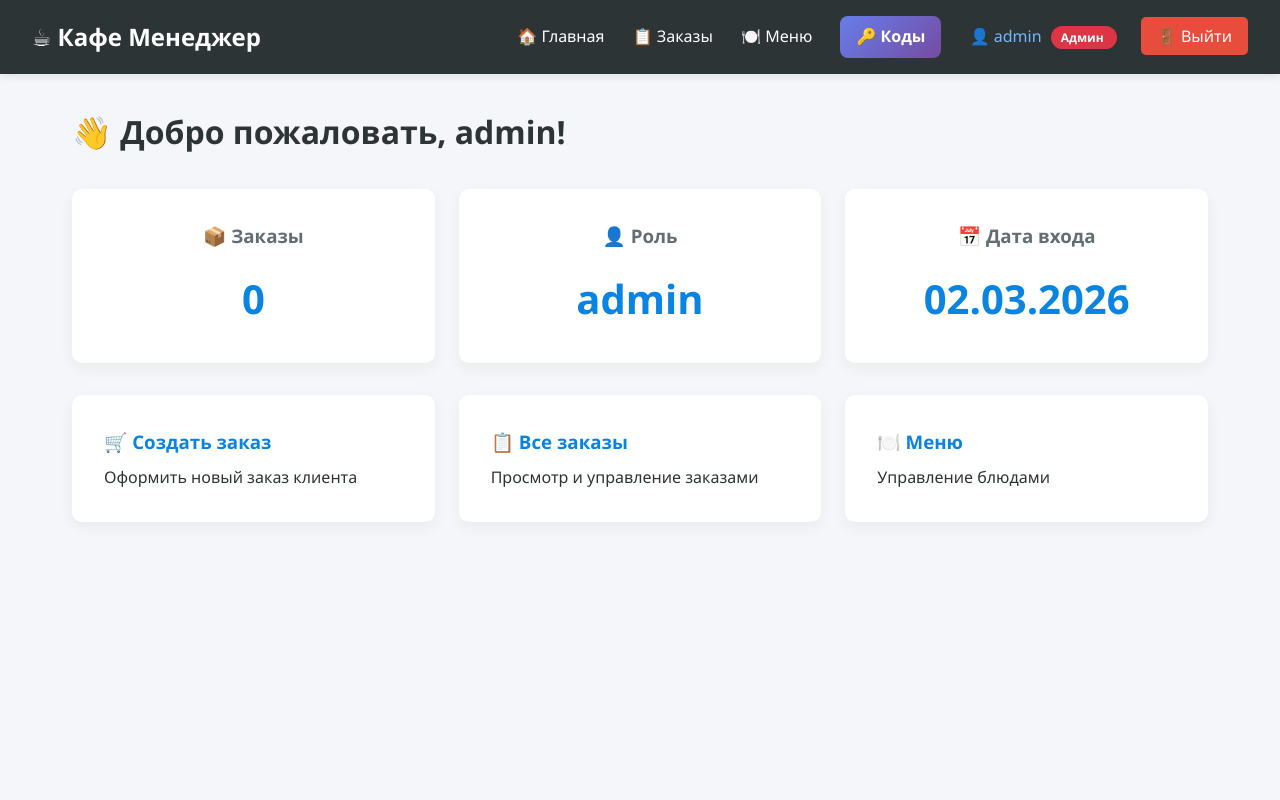
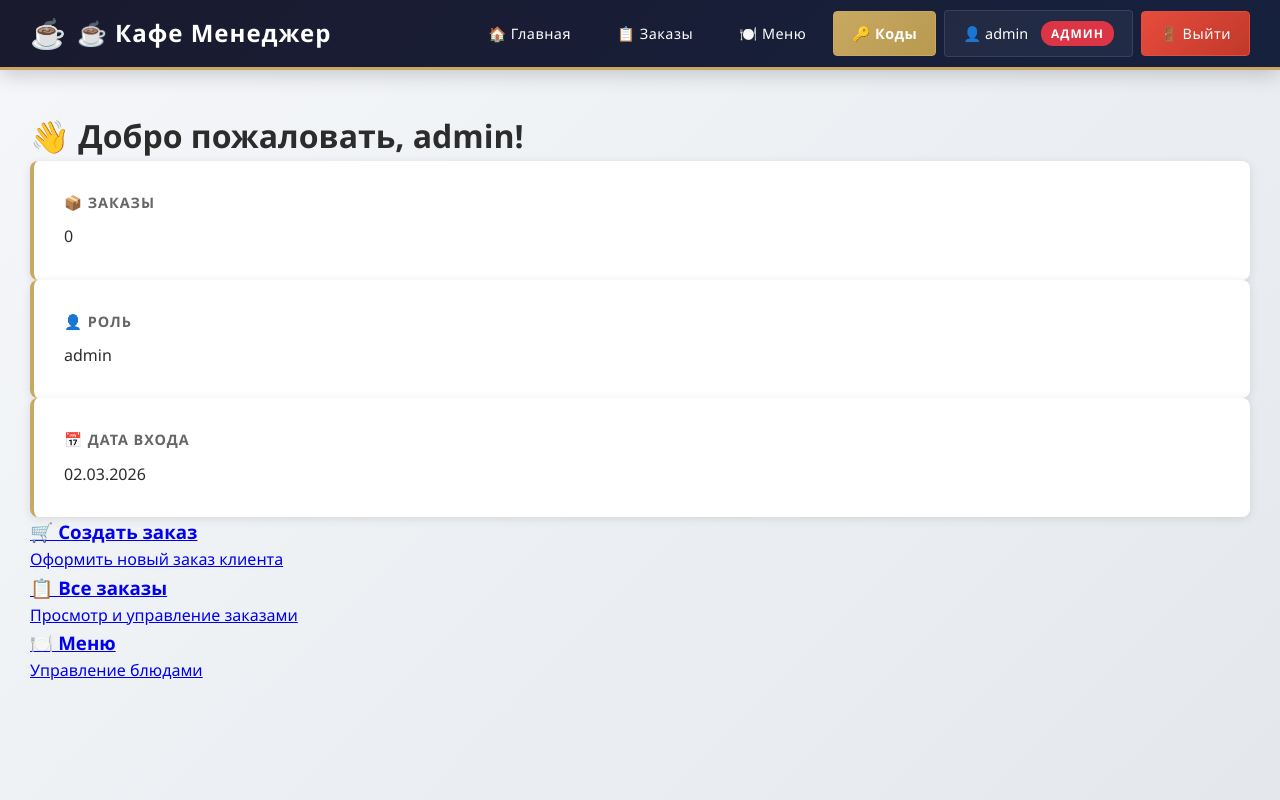
Before and after one commit to Maga-nan/cafe_manager, a Flask app: page /dashboard in a window 1280 px wide. Run offline with Flask 3, Linux system fonts and the light colour scheme; a user stored in the database is signed in.

Commit message:
Update style.css

```diff
--- a/static/css/style.css
+++ b/static/css/style.css
@@ -1,3 +1,26 @@
+/* ============================================
+   ☕ CAFE MANAGER - STRICT PROFESSIONAL STYLE
+   ============================================ */
+
+/* --- GLOBAL VARIABLES --- */
+:root {
+    --primary-dark: #1a1a2e;
+    --primary-blue: #16213e;
+    --accent-gold: #c9a962;
+    --accent-light: #f5f5f5;
+    --text-dark: #2c2c2c;
+    --text-light: #ffffff;
+    --success: #27ae60;
+    --warning: #f39c12;
+    --danger: #e74c3c;
+    --info: #3498db;
+    --border-radius: 4px;
+    --shadow: 0 2px 10px rgba(0,0,0,0.1);
+    --shadow-hover: 0 4px 20px rgba(0,0,0,0.15);
+    --transition: all 0.3s ease;
+}
+
+/* --- RESET & BASE --- */
 * {
     margin: 0;
     padding: 0;
@@ -5,428 +28,596 @@
 }
 
 body {
-    font-family: 'Segoe UI', Tahoma, Geneva, Verdana, sans-serif;
-    background: #f5f6fa;
-    color: #2d3436;
+    font-family: 'Segoe UI', 'Roboto', 'Helvetica Neue', sans-serif;
+    background: linear-gradient(135deg, #f5f7fa 0%, #e4e8ec 100%);
+    color: var(--text-dark);
     line-height: 1.6;
+    min-height: 100vh;
 }
 
-/* Navbar */
+/* --- NAVBAR --- */
 .navbar {
-    background: #2d3436;
-    color: white;
-    padding: 1rem 2rem;
+    background: linear-gradient(135deg, var(--primary-dark) 0%, var(--primary-blue) 100%);
+    padding: 0 30px;
+    height: 70px;
     display: flex;
     justify-content: space-between;
     align-items: center;
-    box-shadow: 0 2px 10px rgba(0,0,0,0.1);
+    box-shadow: 0 4px 20px rgba(0,0,0,0.2);
+    position: sticky;
+    top: 0;
+    z-index: 1000;
+    border-bottom: 3px solid var(--accent-gold);
 }
 
 .nav-brand {
     font-size: 1.5rem;
-    font-weight: bold;
+    font-weight: 700;
+    color: var(--text-light);
+    letter-spacing: 1px;
+    display: flex;
+    align-items: center;
+    gap: 10px;
+}
+
+.nav-brand::before {
+    content: '☕';
+    font-size: 1.8rem;
+}
+
+.nav-links {
+    display: flex;
+    gap: 8px;
+    align-items: center;
 }
 
 .nav-links a {
-    color: white;
+    color: var(--text-light);
     text-decoration: none;
-    margin-left: 1.5rem;
-    transition: color 0.3s;
+    padding: 10px 18px;
+    border-radius: var(--border-radius);
+    font-weight: 500;
+    font-size: 0.9rem;
+    transition: var(--transition);
+    border: 1px solid transparent;
+    letter-spacing: 0.5px;
 }
 
 .nav-links a:hover {
-    color: #74b9ff;
+    background: rgba(255,255,255,0.1);
+    border-color: var(--accent-gold);
+    transform: translateY(-2px);
 }
 
 .user-info {
-    margin-left: 1.5rem;
-    color: #74b9ff;
+    color: var(--text-light);
+    padding: 10px 18px;
+    background: rgba(255,255,255,0.05);
+    border-radius: var(--border-radius);
+    font-size: 0.9rem;
+    display: flex;
+    align-items: center;
+    gap: 8px;
+    border: 1px solid rgba(255,255,255,0.1);
 }
 
-.btn-logout {
-    background: #e74c3c;
-    padding: 0.5rem 1rem;
-    border-radius: 5px;
+.role-badge {
+    padding: 4px 12px;
+    border-radius: var(--border-radius);
+    font-size: 0.7rem;
+    font-weight: 700;
+    text-transform: uppercase;
+    letter-spacing: 1px;
 }
 
-/* Container */
-.container {
-    max-width: 1200px;
-    margin: 2rem auto;
-    padding: 0 2rem;
+.role-admin { background: var(--danger); color: white; }
+.role-manager { background: var(--warning); color: white; }
+.role-cashier { background: var(--info); color: white; }
+.role-client { background: var(--success); color: white; }
+
+.btn-logout {
+    background: linear-gradient(135deg, var(--danger) 0%, #c0392b 100%) !important;
+    border: 1px solid var(--danger) !important;
 }
 
-/* Alerts */
+.btn-logout:hover {
+    background: linear-gradient(135deg, #c0392b 0%, var(--danger) 100%) !important;
+    transform: translateY(-2px);
+    box-shadow: 0 4px 15px rgba(231,76,60,0.4);
+}
+
+.btn-codes {
+    background: linear-gradient(135deg, var(--accent-gold) 0%, #b89950 100%) !important;
+    color: var(--primary-dark) !important;
+    border: 1px solid var(--accent-gold) !important;
+    font-weight: 600 !important;
+}
+
+.btn-codes:hover {
+    background: linear-gradient(135deg, #b89950 0%, var(--accent-gold) 100%) !important;
+    box-shadow: 0 4px 15px rgba(201,169,98,0.4);
+}
+
+.btn-client {
+    background: linear-gradient(135deg, var(--success) 0%, #219a52 100%) !important;
+    border: 1px solid var(--success) !important;
+}
+
+.btn-staff {
+    background: linear-gradient(135deg, var(--primary-blue) 0%, var(--primary-dark) 100%) !important;
+    border: 1px solid var(--accent-gold) !important;
+}
+
+/* --- CONTAINER --- */
+.container {
+    max-width: 1400px;
+    margin: 0 auto;
+    padding: 40px 30px;
+}
+
+/* --- ALERTS --- */
 .alert {
-    padding: 1rem;
-    margin-bottom: 1rem;
-    border-radius: 5px;
+    padding: 15px 20px;
+    margin-bottom: 20px;
+    border-radius: var(--border-radius);
+    font-weight: 500;
+    display: flex;
+    align-items: center;
+    gap: 10px;
     border-left: 4px solid;
+    animation: slideDown 0.3s ease;
+}
+
+@keyframes slideDown {
+    from { opacity: 0; transform: translateY(-10px); }
+    to { opacity: 1; transform: translateY(0); }
 }
 
 .alert-success {
     background: #d4edda;
-    border-color: #28a745;
     color: #155724;
+    border-color: var(--success);
 }
 
 .alert-error {
     background: #f8d7da;
-    border-color: #dc3545;
     color: #721c24;
+    border-color: var(--danger);
 }
 
-/* Auth */
+.alert-info {
+    background: #d1ecf1;
+    color: #0c5460;
+    border-color: var(--info);
+}
+
+/* --- AUTH CARDS --- */
 .auth-container {
+    min-height: calc(100vh - 70px);
     display: flex;
     justify-content: center;
     align-items: center;
-    min-height: 80vh;
+    padding: 40px 20px;
 }
 
 .auth-card {
     background: white;
-    padding: 2.5rem;
-    border-radius: 10px;
-    box-shadow: 0 10px 30px rgba(0,0,0,0.1);
+    padding: 50px;
+    border-radius: 8px;
+    box-shadow: 0 10px 40px rgba(0,0,0,0.15);
     width: 100%;
-    max-width: 400px;
+    max-width: 480px;
+    border-top: 4px solid var(--accent-gold);
 }
 
 .auth-card h2 {
     text-align: center;
-    margin-bottom: 2rem;
-    color: #2d3436;
+    color: var(--primary-dark);
+    margin-bottom: 30px;
+    font-size: 1.8rem;
+    font-weight: 700;
+    letter-spacing: 1px;
+    position: relative;
+    padding-bottom: 15px;
 }
 
-.form-group {
-    margin-bottom: 1.5rem;
+.auth-card h2::after {
+    content: '';
+    position: absolute;
+    bottom: 0;
+    left: 50%;
+    transform: translateX(-50%);
+    width: 60px;
+    height: 3px;
+    background: var(--accent-gold);
 }
 
-.form-group label {
-    display: block;
-    margin-bottom: 0.5rem;
-    font-weight: 600;
-    color: #2d3436;
+.auth-form .form-group {
+    margin-bottom: 25px;
 }
 
-.form-group input,
-.form-group select {
-    width: 100%;
-    padding: 0.75rem;
-    border: 2px solid #dfe6e9;
-    border-radius: 5px;
-    font-size: 1rem;
-    transition: border-color 0.3s;
+.auth-form label {
+    display: block;
+    margin-bottom: 8px;
+    color: var(--primary-dark);
+    font-weight: 600;
+    font-size: 0.9rem;
+    letter-spacing: 0.5px;
 }
 
-.form-group input:focus,
-.form-group select:focus {
-    outline: none;
-    border-color: #74b9ff;
+.auth-form input,
+.auth-form select {
+    width: 100%;
+    padding: 14px 16px;
+    border: 2px solid #e0e0e0;
+    border-radius: var(--border-radius);
+    font-size: 1rem;
+    transition: var(--transition);
+    background: #fafafa;
 }
 
-/* Buttons */
-.btn {
-    display: inline-block;
-    padding: 0.75rem 1.5rem;
+.auth-form input:focus,
+.auth-form select:focus {
+    outline: none;
+    border-color: var(--accent-gold);
+    background: white;
+    box-shadow: 0 0 0 3px rgba(201,169,98,0.2);
+}
+
+.auth-form .btn {
+    width: 100%;
+    padding: 16px;
     border: none;
-    border-radius: 5px;
+    border-radius: var(--border-radius);
+    font-size: 1rem;
+    font-weight: 600;
     cursor: pointer;
-    text-decoration: none;
-    font-size: 1rem;
-    transition: all 0.3s;
+    transition: var(--transition);
+    text-transform: uppercase;
+    letter-spacing: 1px;
 }
 
 .btn-primary {
-    background: #0984e3;
+    background: linear-gradient(135deg, var(--primary-dark) 0%, var(--primary-blue) 100%);
     color: white;
-    width: 100%;
+    border: 2px solid var(--primary-dark);
 }
 
 .btn-primary:hover {
-    background: #74b9ff;
+    background: linear-gradient(135deg, var(--primary-blue) 0%, var(--primary-dark) 100%);
+    transform: translateY(-3px);
+    box-shadow: 0 6px 20px rgba(26,26,46,0.3);
 }
 
 .btn-secondary {
-    background: #636e72;
-    color: white;
+    background: white;
+    color: var(--primary-dark);
+    border: 2px solid var(--primary-dark);
 }
 
-.btn-danger {
-    background: #e74c3c;
+.btn-secondary:hover {
+    background: var(--primary-dark);
     color: white;
-}
-
-.btn-sm {
-    padding: 0.4rem 0.8rem;
-    font-size: 0.9rem;
-}
-
-.btn-large {
-    width: 100%;
-    padding: 1rem;
-    font-size: 1.1rem;
+    transform: translateY(-3px);
 }
 
 .auth-link {
     text-align: center;
-    margin-top: 1.5rem;
+    margin-top: 25px;
+    color: #666;
 }
 
 .auth-link a {
-    color: #0984e3;
+    color: var(--accent-gold);
+    text-decoration: none;
+    font-weight: 600;
+    transition: var(--transition);
 }
 
-.demo-credentials {
-    background: #f8f9fa;
-    padding: 1rem;
-    border-radius: 5px;
-    margin-top: 1.5rem;
-    font-size: 0.9rem;
+.auth-link a:hover {
+    text-decoration: underline;
+    color: var(--primary-dark);
 }
 
-.demo-credentials code {
-    background: #dfe6e9;
-    padding: 0.2rem 0.5rem;
-    border-radius: 3px;
-}
-
-/* Dashboard */
-.dashboard h1 {
-    margin-bottom: 2rem;
-    color: #2d3436;
-}
-
-.stats-grid {
+/* --- DASHBOARD CARDS --- */
+.dashboard-grid {
     display: grid;
-    grid-template-columns: repeat(auto-fit, minmax(250px, 1fr));
-    gap: 1.5rem;
-    margin-bottom: 2rem;
+    grid-template-columns: repeat(auto-fit, minmax(280px, 1fr));
+    gap: 25px;
+    margin-bottom: 40px;
 }
 
 .stat-card {
     background: white;
-    padding: 2rem;
-    border-radius: 10px;
-    box-shadow: 0 5px 15px rgba(0,0,0,0.05);
-    text-align: center;
+    padding: 30px;
+    border-radius: 8px;
+    box-shadow: var(--shadow);
+    border-left: 4px solid var(--accent-gold);
+    transition: var(--transition);
+}
+
+.stat-card:hover {
+    transform: translateY(-5px);
+    box-shadow: var(--shadow-hover);
 }
 
 .stat-card h3 {
-    color: #636e72;
-    margin-bottom: 1rem;
+    color: #666;
+    font-size: 0.9rem;
+    text-transform: uppercase;
+    letter-spacing: 1px;
+    margin-bottom: 10px;
 }
 
-.stat-number {
+.stat-card .value {
     font-size: 2.5rem;
-    font-weight: bold;
-    color: #0984e3;
+    font-weight: 700;
+    color: var(--primary-dark);
 }
 
-.action-grid {
-    display: grid;
-    grid-template-columns: repeat(auto-fit, minmax(300px, 1fr));
-    gap: 1.5rem;
+.stat-card .icon {
+    float: right;
+    font-size: 2.5rem;
+    opacity: 0.3;
 }
 
-.action-card {
-    background: white;
-    padding: 2rem;
-    border-radius: 10px;
-    box-shadow: 0 5px 15px rgba(0,0,0,0.05);
-    text-decoration: none;
-    color: #2d3436;
-    transition: transform 0.3s, box-shadow 0.3s;
-}
-
-.action-card:hover {
-    transform: translateY(-5px);
-    box-shadow: 0 10px 25px rgba(0,0,0,0.1);
-}
-
-.action-card h3 {
-    margin-bottom: 0.5rem;
-    color: #0984e3;
-}
-
-/* Tables */
+/* --- TABLES --- */
 .data-table {
     width: 100%;
     background: white;
-    border-radius: 10px;
+    border-radius: 8px;
     overflow: hidden;
-    box-shadow: 0 5px 15px rgba(0,0,0,0.05);
-    border-collapse: collapse;
+    box-shadow: var(--shadow);
 }
 
-.data-table th,
-.data-table td {
-    padding: 1rem;
-    text-align: left;
-    border-bottom: 1px solid #dfe6e9;
+.data-table thead {
+    background: linear-gradient(135deg, var(--primary-dark) 0%, var(--primary-blue) 100%);
+    color: white;
 }
 
 .data-table th {
-    background: #2d3436;
-    color: white;
+    padding: 18px 20px;
+    text-align: left;
     font-weight: 600;
+    text-transform: uppercase;
+    font-size: 0.85rem;
+    letter-spacing: 1px;
+}
+
+.data-table td {
+    padding: 16px 20px;
+    border-bottom: 1px solid #eee;
 }
 
 .data-table tr:hover {
     background: #f8f9fa;
 }
 
-/* Status badges */
-.status {
-    padding: 0.4rem 0.8rem;
-    border-radius: 20px;
-    font-size: 0.85rem;
-    font-weight: 600;
+.data-table tr:last-child td {
+    border-bottom: none;
 }
 
-.status-new { background: #74b9ff; color: white; }
-.status-preparing { background: #fdcb6e; color: white; }
-.status-ready { background: #00b894; color: white; }
-.status-completed { background: #636e72; color: white; }
-
-/* Menu Grid */
-.menu-grid {
-    display: grid;
-    grid-template-columns: repeat(auto-fill, minmax(280px, 1fr));
-    gap: 1.5rem;
+/* --- BUTTONS --- */
+.btn {
+    display: inline-block;
+    padding: 12px 24px;
+    border-radius: var(--border-radius);
+    font-weight: 600;
+    text-decoration: none;
+    cursor: pointer;
+    transition: var(--transition);
+    text-align: center;
+    border: 2px solid transparent;
 }
 
-.menu-item-card {
-    background: white;
-    padding: 1.5rem;
-    border-radius: 10px;
-    box-shadow: 0 5px 15px rgba(0,0,0,0.05);
-    transition: transform 0.3s;
-}
-
-.menu-item-card:hover {
-    transform: translateY(-3px);
-}
-
-.menu-item-card.unavailable {
-    opacity: 0.6;
-    background: #f8f9fa;
-}
-
-.menu-item-card h4 {
-    color: #2d3436;
-    margin-bottom: 0.5rem;
-}
-
-.item-category {
-    color: #0984e3;
-    font-size: 0.85rem;
-    font-weight: 600;
-    margin-bottom: 0.5rem;
-}
-
-.item-desc {
-    color: #636e72;
-    font-size: 0.9rem;
-    margin-bottom: 1rem;
-}
-
-.item-price {
-    font-size: 1.3rem;
-    font-weight: bold;
-    color: #2d3436;
-    margin-bottom: 1rem;
-}
-
-.availability {
-    display: inline-block;
-    padding: 0.3rem 0.6rem;
-    border-radius: 3px;
+.btn-sm {
+    padding: 8px 16px;
     font-size: 0.85rem;
 }
 
-.availability.available {
-    background: #d4edda;
-    color: #155724;
+.btn-success {
+    background: var(--success);
+    color: white;
+    border-color: var(--success);
 }
 
-.availability.unavailable {
-    background: #f8d7da;
-    color: #721c24;
+.btn-success:hover {
+    background: #219a52;
+    transform: translateY(-2px);
+    box-shadow: 0 4px 15px rgba(39,174,96,0.4);
 }
 
-.item-actions {
-    margin-top: 1rem;
-    display: flex;
-    gap: 0.5rem;
+.btn-warning {
+    background: var(--warning);
+    color: white;
+    border-color: var(--warning);
 }
 
-/* Page Header */
-.page-header {
-    display: flex;
-    justify-content: space-between;
-    align-items: center;
-    margin-bottom: 2rem;
+.btn-warning:hover {
+    background: #d68910;
+    transform: translateY(-2px);
+    box-shadow: 0 4px 15px rgba(243,156,18,0.4);
 }
 
-.page-header h1 {
-    color: #2d3436;
+.btn-danger {
+    background: var(--danger);
+    color: white;
+    border-color: var(--danger);
 }
 
-/* Order Form */
-.menu-items-grid {
-    display: grid;
-    grid-template-columns: repeat(auto-fill, minmax(250px, 1fr));
-    gap: 1.5rem;
-    margin-bottom: 2rem;
+.btn-danger:hover {
+    background: #c0392b;
+    transform: translateY(-2px);
+    box-shadow: 0 4px 15px rgba(231,76,60,0.4);
 }
 
-.order-form .menu-item-card {
-    border: 2px solid #dfe6e9;
+.btn-info {
+    background: var(--info);
+    color: white;
+    border-color: var(--info);
 }
 
-.order-form .menu-item-card .form-group {
-    margin-bottom: 0;
+.btn-info:hover {
+    background: #2980b9;
+    transform: translateY(-2px);
+    box-shadow: 0 4px 15px rgba(52,152,219,0.4);
 }
 
-/* Footer */
-.footer {
-    text-align: center;
-    padding: 2rem;
-    color: #636e72;
-    margin-top: 3rem;
+/* --- CARDS --- */
+.card {
+    background: white;
+    border-radius: 8px;
+    box-shadow: var(--shadow);
+    overflow: hidden;
+    transition: var(--transition);
 }
 
-/* Responsive */
+.card:hover {
+    box-shadow: var(--shadow-hover);
+}
+
+.card-header {
+    background: linear-gradient(135deg, var(--primary-dark) 0%, var(--primary-blue) 100%);
+    color: white;
+    padding: 20px 25px;
+    font-weight: 600;
+    font-size: 1.1rem;
+    border-bottom: 3px solid var(--accent-gold);
+}
+
+.card-body {
+    padding: 25px;
+}
+
+/* --- FORMS --- */
+.form-row {
+    display: grid;
+    grid-template-columns: repeat(auto-fit, minmax(250px, 1fr));
+    gap: 20px;
+    margin-bottom: 20px;
+}
+
+/* --- STATUS BADGES --- */
+.status-badge {
+    display: inline-block;
+    padding: 6px 14px;
+    border-radius: 20px;
+    font-size: 0.8rem;
+    font-weight: 600;
+    text-transform: uppercase;
+    letter-spacing: 0.5px;
+}
+
+.status-new { background: #cce5ff; color: #004085; }
+.status-cooking { background: #fff3cd; color: #856404; }
+.status-ready { background: #d4edda; color: #155724; }
+.status-completed { background: #d1ecf1; color: #0c5460; }
+.status-cancelled { background: #f8d7da; color: #721c24; }
+
+/* --- MENU GRID --- */
+.menu-grid {
+    display: grid;
+    grid-template-columns: repeat(auto-fill, minmax(300px, 1fr));
+    gap: 25px;
+}
+
+.menu-item {
+    background: white;
+    border-radius: 8px;
+    padding: 25px;
+    box-shadow: var(--shadow);
+    transition: var(--transition);
+    border-top: 3px solid transparent;
+}
+
+.menu-item:hover {
+    transform: translateY(-5px);
+    box-shadow: var(--shadow-hover);
+    border-top-color: var(--accent-gold);
+}
+
+.menu-item h3 {
+    color: var(--primary-dark);
+    margin-bottom: 10px;
+    font-size: 1.3rem;
+}
+
+.menu-item .price {
+    font-size: 1.5rem;
+    font-weight: 700;
+    color: var(--accent-gold);
+}
+
+/* --- LOADING --- */
+.loading {
+    display: inline-block;
+    width: 20px;
+    height: 20px;
+    border: 3px solid rgba(255,255,255,0.3);
+    border-radius: 50%;
+    border-top-color: white;
+    animation: spin 1s ease-in-out infinite;
+}
+
+@keyframes spin {
+    to { transform: rotate(360deg); }
+}
+
+/* --- RESPONSIVE --- */
 @media (max-width: 768px) {
     .navbar {
-        flex-direction: column;
-        gap: 1rem;
+        padding: 0 15px;
+        height: 60px;
+    }
+
+    .nav-brand {
+        font-size: 1.2rem;
     }
 
     .nav-links {
-        display: flex;
-        flex-wrap: wrap;
-        justify-content: center;
-        gap: 1rem;
+        gap: 5px;
     }
 
     .nav-links a {
-        margin: 0;
+        padding: 8px 12px;
+        font-size: 0.8rem;
     }
 
-    .page-header {
-        flex-direction: column;
-        gap: 1rem;
+    .container {
+        padding: 20px 15px;
     }
 
-    .data-table {
-        font-size: 0.9rem;
+    .auth-card {
+        padding: 30px 20px;
     }
 
-    .data-table th,
-    .data-table td {
-        padding: 0.5rem;
+    .dashboard-grid {
+        grid-template-columns: 1fr;
     }
 }
+
+/* --- UTILITIES --- */
+.text-center { text-align: center; }
+.text-right { text-align: right; }
+.mt-20 { margin-top: 20px; }
+.mb-20 { margin-bottom: 20px; }
+.hidden { display: none; }
+
+/* --- ANIMATIONS --- */
+@keyframes fadeIn {
+    from { opacity: 0; }
+    to { opacity: 1; }
+}
+
+.fade-in {
+    animation: fadeIn 0.5s ease;
+}
+
+@keyframes pulse {
+    0%, 100% { transform: scale(1); }
+    50% { transform: scale(1.05); }
+}
+
+.pulse {
+    animation: pulse 2s infinite;
+}
```
